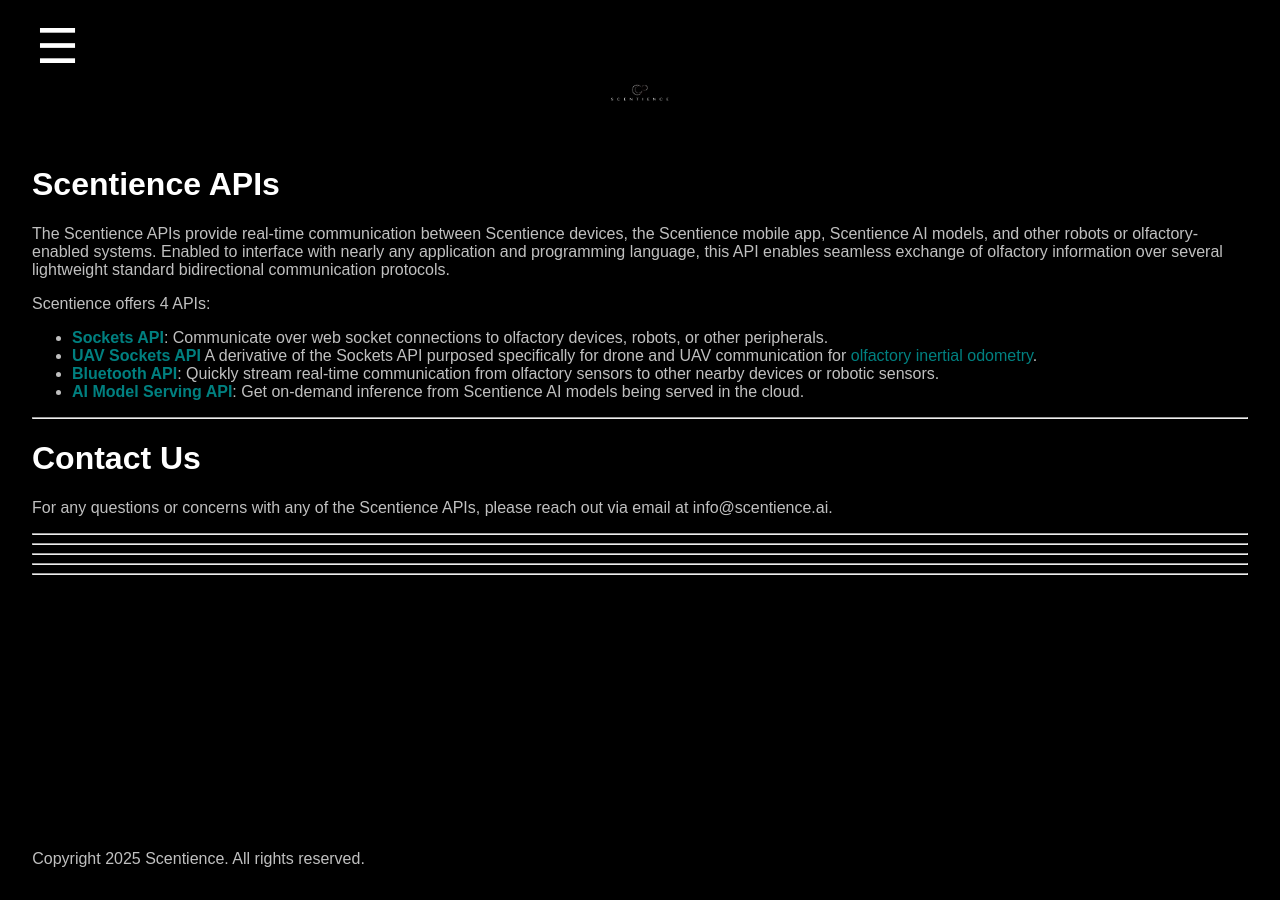
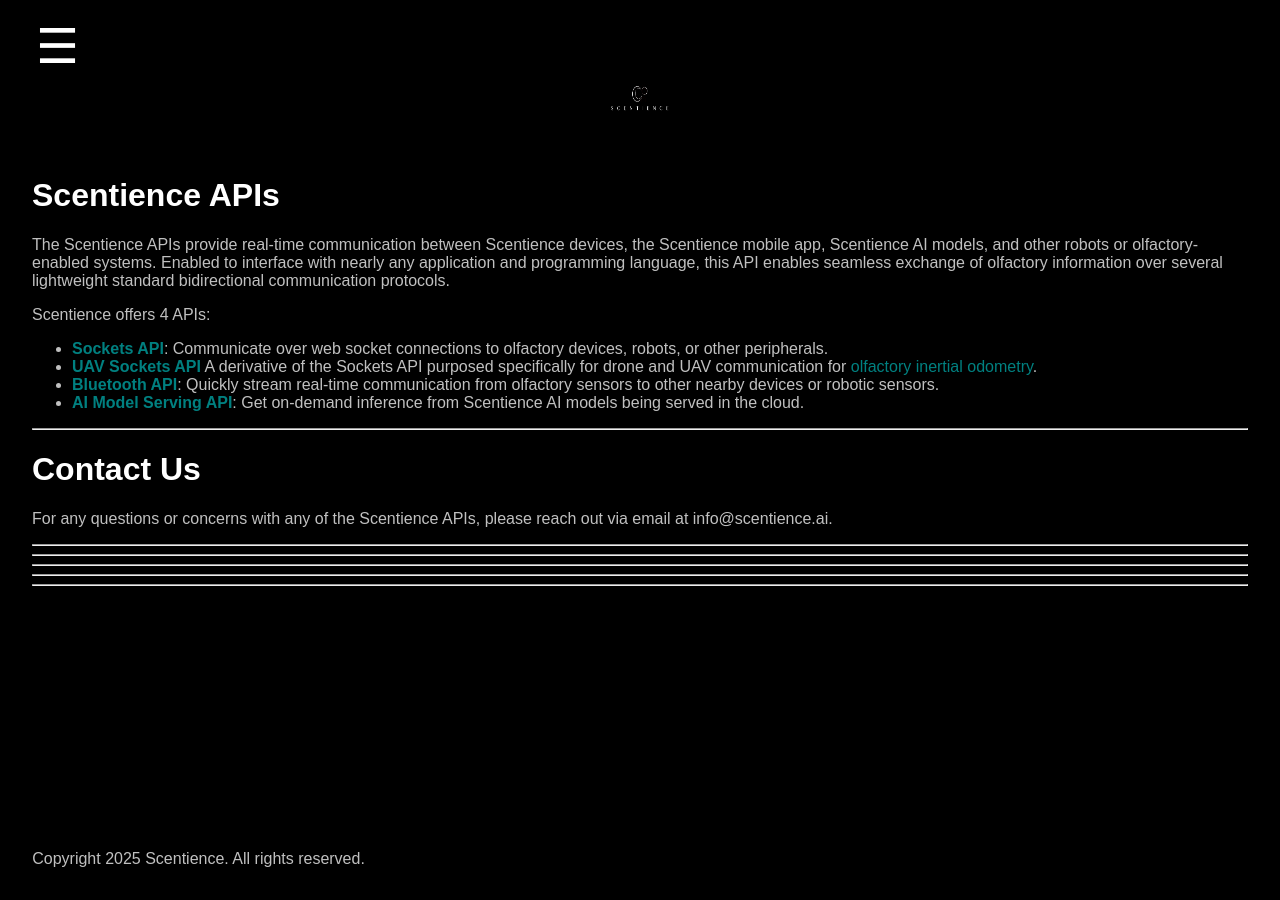
Before and after one commit to Scentience/docs-api, a Jekyll site: the page built from index.md, in a window 1280 px wide. Built offline with Jekyll 4.4.1, drawn with Linux system fonts in a browser that asks for light colours.

Commit message:
add header logo

```diff
--- a/css/styles.css
+++ b/css/styles.css
@@ -24,8 +24,8 @@
 }
 
 .header-logo {
-    height: auto;          /* adjust size as needed */
-    width: 300px;
+    height: 2em;          /* adjust size as needed */
+    width: auto;
 }
 
 
```
